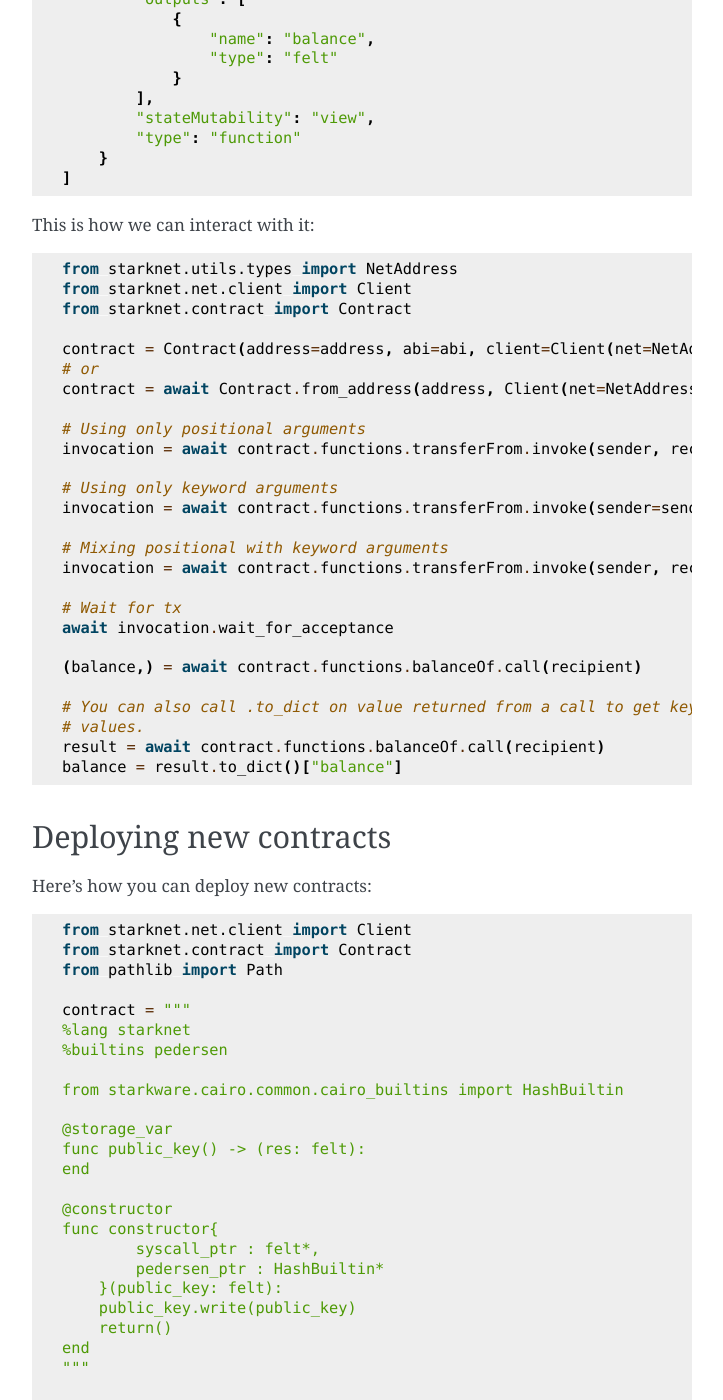
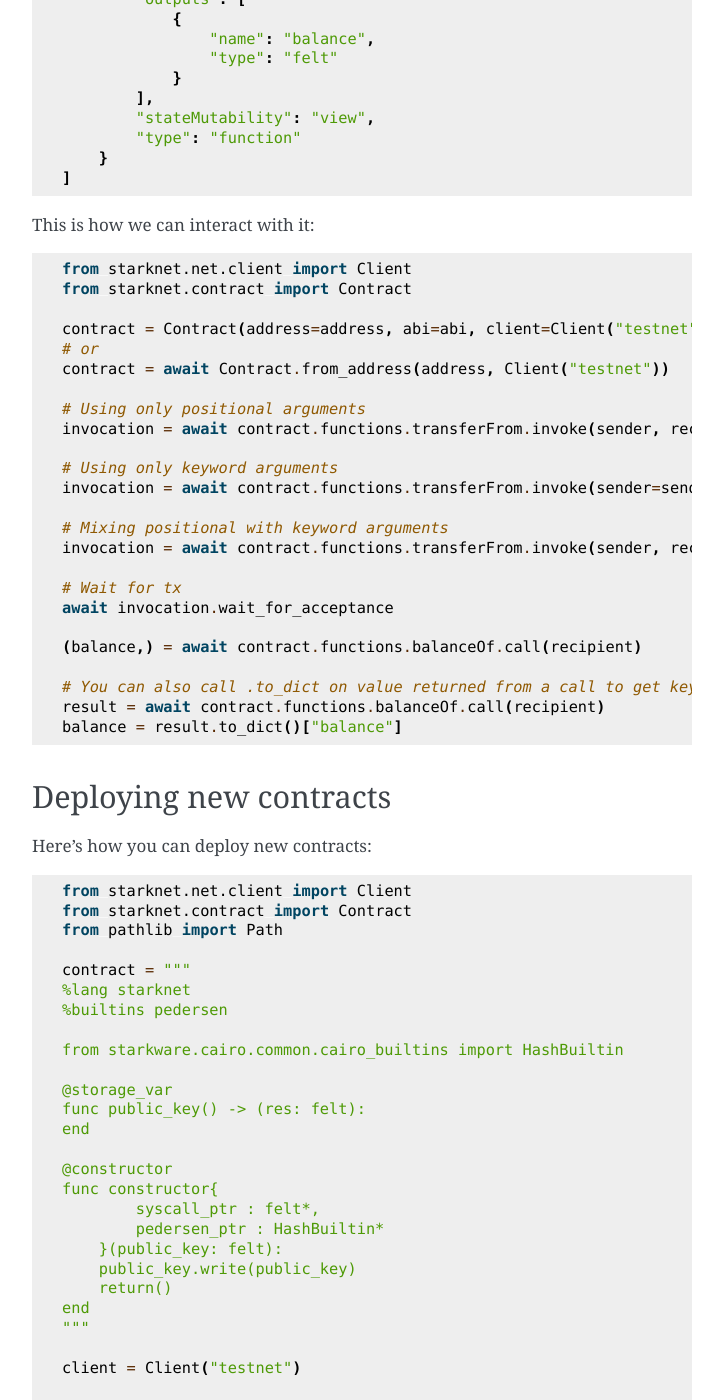
Before and after one commit to software-mansion/starknet.py, a Sphinx documentation site: the page built from docs/guide.rst, in a window 1280 px wide and 1400 px high, scrolled down 954 px. Shown: the whole window, without its empty margins (388-1111 px from the left). Built offline with Sphinx 7.4.7, drawn with Linux system fonts in a browser that asks for light colours; some of the changed text lies outside the part shown.

Commit message:
Replace net enums with strings

```diff
--- a/docs/guide.rst
+++ b/docs/guide.rst
@@ -60,13 +60,12 @@
 
 .. code-block:: python
 
-    from starknet.utils.types import NetAddress
     from starknet.net.client import Client
     from starknet.contract import Contract
 
-    contract = Contract(address=address, abi=abi, client=Client(net=NetAddress.testnet))
+    contract = Contract(address=address, abi=abi, client=Client("testnet"))
     # or
-    contract = await Contract.from_address(address, Client(net=NetAddress.testnet))
+    contract = await Contract.from_address(address, Client("testnet"))
 
     # Using only positional arguments
     invocation = await contract.functions.transferFrom.invoke(sender, recipient, 10000)
@@ -82,8 +81,7 @@
 
     (balance,) = await contract.functions.balanceOf.call(recipient)
 
-    # You can also call .to_dict on value returned from a call to get keyed values. It is useful with many returned
-    # values.
+    # You can also call .to_dict on value returned from a call to get keyed values. It is useful with many returned values.
     result = await contract.functions.balanceOf.call(recipient)
     balance = result.to_dict()["balance"]
 
@@ -118,7 +116,7 @@
     end
     """
 
-    client = Client(net=NetAddress.testnet)
+    client = Client("testnet")
 
     # Use list for positional arguments
     constructor_args = [123]
```
Also changed, not shown: README.md (+2 -4 lines), docs/client.rst (+9 -1 lines), docs/quickstart.rst (+3 -5 lines), 1 other file.
